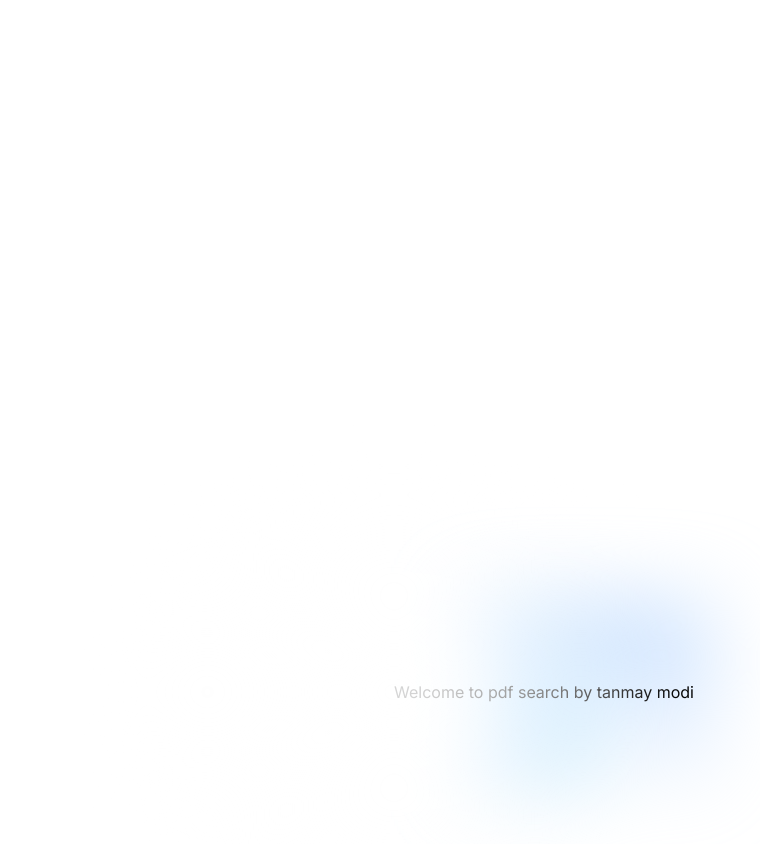
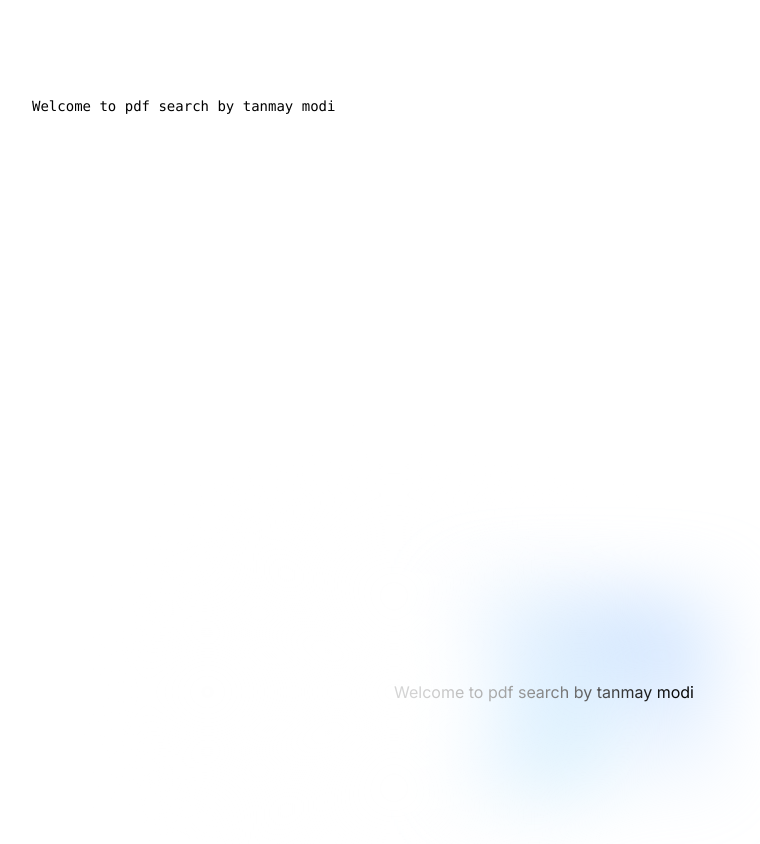
Before and after one commit to tanmodi/searchpdf, a Next.js app: page / in a window 1280 px wide. Shown: the top 844 px of the page, without its empty margins (96-856 px from the left). Built offline with nearby package versions, Linux system fonts and the light colour scheme.

Commit message:
intial commit

```diff
--- a/src/app/page.js
+++ b/src/app/page.js
@@ -4,7 +4,9 @@ export default function Home() {
     return (
         <main className="flex min-h-screen flex-col items-center justify-between p-24">
             <div className="z-10 max-w-5xl w-full items-center justify-between font-mono text-sm lg:flex">
-                <div className="fixed bottom-0 left-0 flex h-48 w-full items-end justify-center bg-gradient-to-t from-white via-white dark:from-black dark:via-black lg:static lg:h-auto lg:w-auto lg:bg-none"></div>
+                <div className="fixed bottom-0 left-0 flex h-48 w-full items-end justify-center bg-gradient-to-t from-white via-white dark:from-black dark:via-black lg:static lg:h-auto lg:w-auto lg:bg-none">
+                <p>Welcome to pdf search by tanmay modi</p>
+                </div>
             </div>
 
             <div className="relative flex place-items-center before:absolute before:h-[300px] before:w-full sm:before:w-[480px] before:-translate-x-1/2 before:rounded-full before:bg-gradient-radial before:from-white before:to-transparent before:blur-2xl before:content-[''] after:absolute after:-z-20 after:h-[180px] after:w-full sm:after:w-[240px] after:translate-x-1/3 after:bg-gradient-conic after:from-sky-200 after:via-blue-200 after:blur-2xl after:content-[''] before:dark:bg-gradient-to-br before:dark:from-transparent before:dark:to-blue-700 before:dark:opacity-10 after:dark:from-sky-900 after:dark:via-[#0141ff] after:dark:opacity-40 before:lg:h-[360px] z-[-1]">
```
